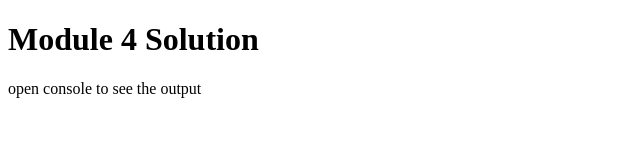
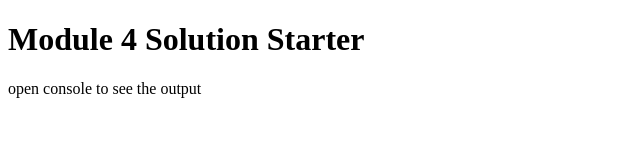
Before and after one commit to satyamrai0510/coursera, a plain HTML site: page module_4/index.html in a window 1280 px wide. Shown: the whole page, without its empty margins (0-640 px from the left). Drawn offline with Linux system fonts and the light colour scheme; files whose address does not match are found by name.

Commit message:
Update index.html

```diff
--- a/module_4/index.html
+++ b/module_4/index.html
@@ -2,13 +2,13 @@
 <html>
 <head>
   <meta charset="utf-8">
-  <title>Module 4 Solution</title>
+  <title>Module 4 Solution Starter</title>
   <script src="SpeakHello.js"></script>
   <script src="SpeakGoodBye.js"></script>
   <script src="script.js"></script>
 </head>
 <body>
-  <h1>Module 4 Solution</h1>
+  <h1>Module 4 Solution Starter</h1>
   <p>open console to see the output</p>
 </body>
 </html>
```
